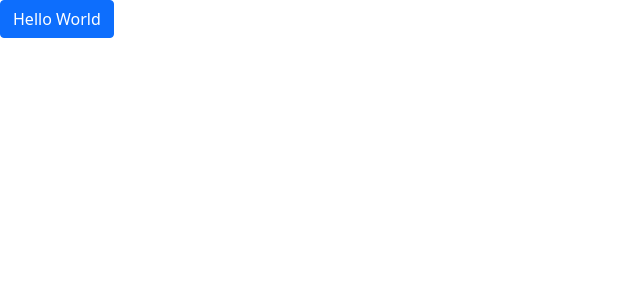
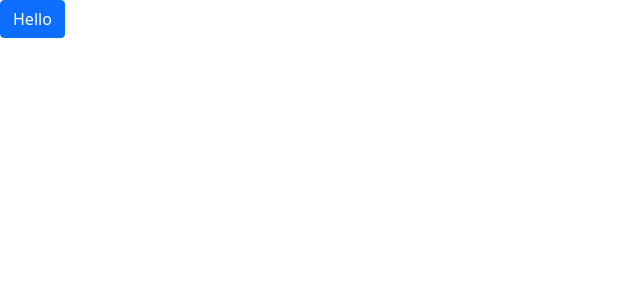
Before and after one commit to kothapallypavan/vsap-frontend, a React (Create React App) app in the folder frontendapp/: page / in a window 1280 px wide. Shown: the top 300 px of the page, without its empty margins (0-640 px from the left). Built offline with nearby package versions, Linux system fonts and the light colour scheme.

Commit message:
Update home.jsx

```diff
--- a/frontendapp/src/components/home.jsx
+++ b/frontendapp/src/components/home.jsx
@@ -3,9 +3,8 @@ import { Button } from "react-bootstrap";
 const Home = () =>{
     return (
       <div>
-        <Button variant="primary">Hello World</Button>
+        <Button variant="primary">Hello</Button>
       </div>
       );
-
 };
 export default Home;
```
